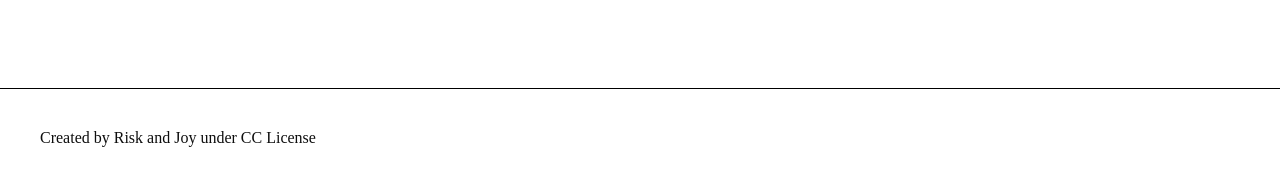
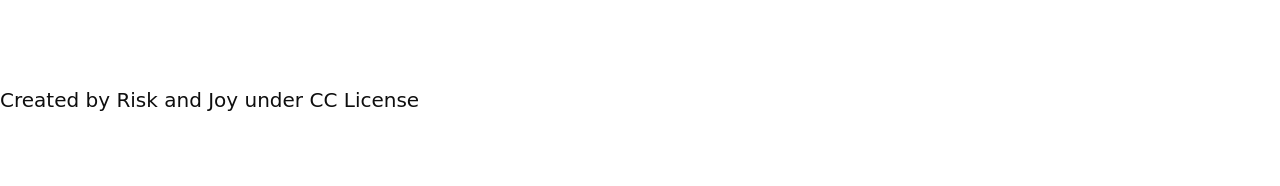
Before and after one commit to JoyTaribagshaw/JavaScript-Group-Capstone, a website built with webpack: page src/index.html in a window 1280 px wide. Shown: the part 148-334 px from the top of the page. Built offline with nearby package versions, Linux system fonts and the light colour scheme; no server answers.

Commit message:
Add footer

```diff
--- a/src/index.css
+++ b/src/index.css
@@ -111,16 +111,16 @@ navbar h1 {
 }
 
 /* Footer */
-footer {
+/* footer {
   background-color: white;
   padding: 40px;
   text-align: left;
   border-top: 1px solid black;
-  border-bottom: 1px solid black;
-}
+  border-bottom: 1px solid black; */
+/* } */
 
-/* footer p {
+footer p {
   margin: 0;
   font-size: 20px;
   font-family: 'Patrick Hand', cursive;
-} */
+}
```
